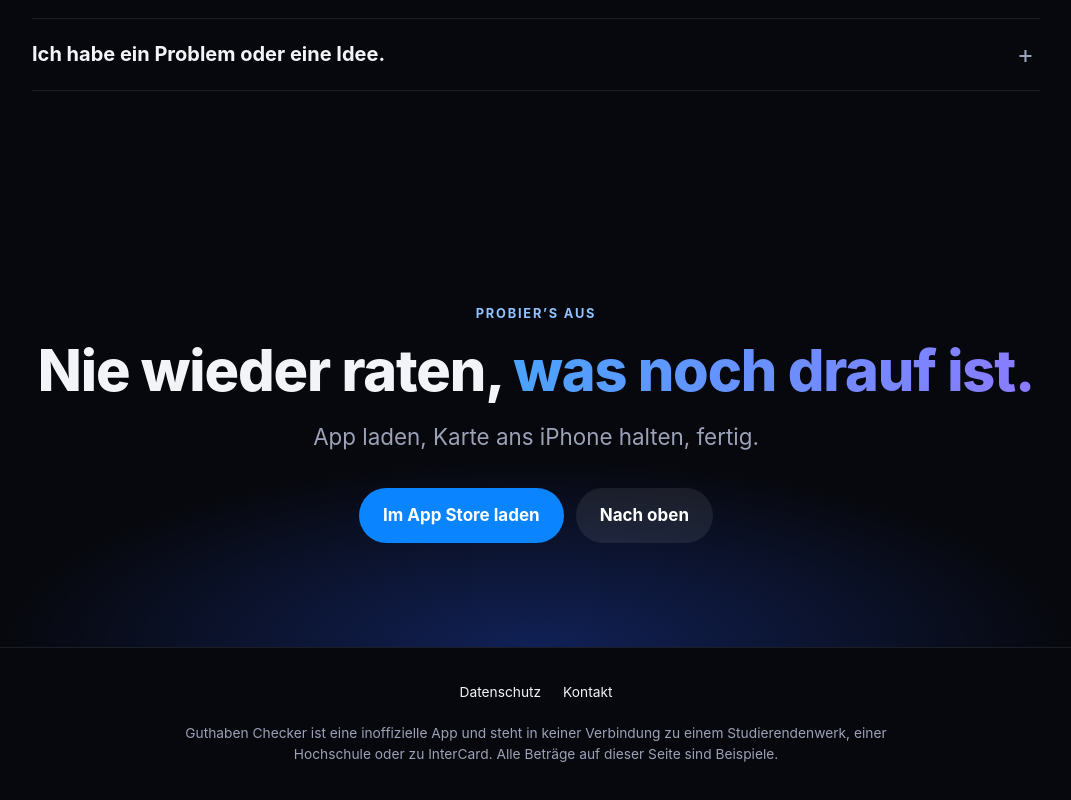
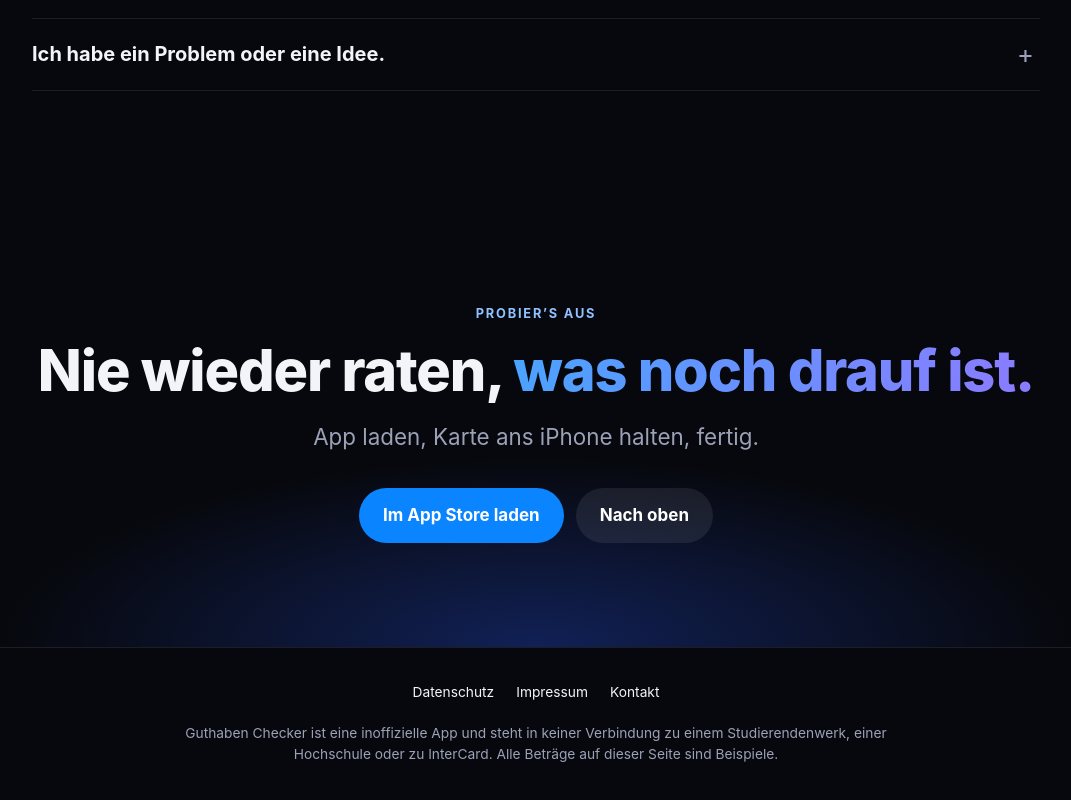
Before and after one commit to T-eveloped/guthaben-checker, a plain HTML site: page index.html in a window 1280 px wide. Shown: the part 11076-11876 px from the top of the page, without its empty margins (104-1175 px from the left). Drawn offline with Linux system fonts and the light colour scheme.

Commit message:
Startseite: Link zum Impressum

```diff
--- a/index.html
+++ b/index.html
@@ -563,7 +563,7 @@ footer nav a { color: var(--text); text-decoration: none; padding: 6px 2px; }
 <footer>
   <div class="wrap">
     <nav>
-      <a href="datenschutz.html">Datenschutz</a>
+      <a href="datenschutz.html">Datenschutz</a> <a href="impressum.html">Impressum</a>
       <a href="mailto:tp-lifestyle@gmx.de">Kontakt</a>
     </nav>
     <p>Guthaben Checker ist eine inoffizielle App und steht in keiner Verbindung zu einem Studierendenwerk, einer Hochschule oder zu InterCard. Alle Beträge auf dieser Seite sind Beispiele.</p>
```
